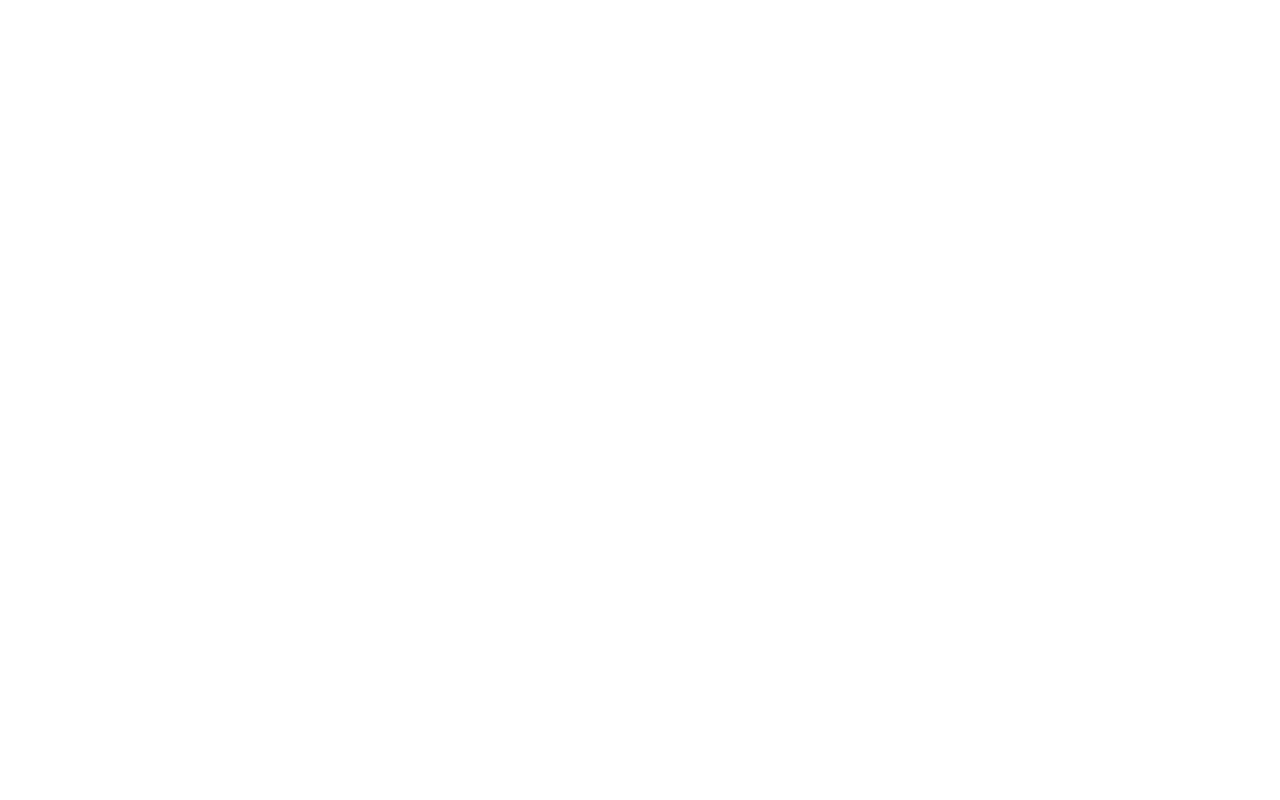
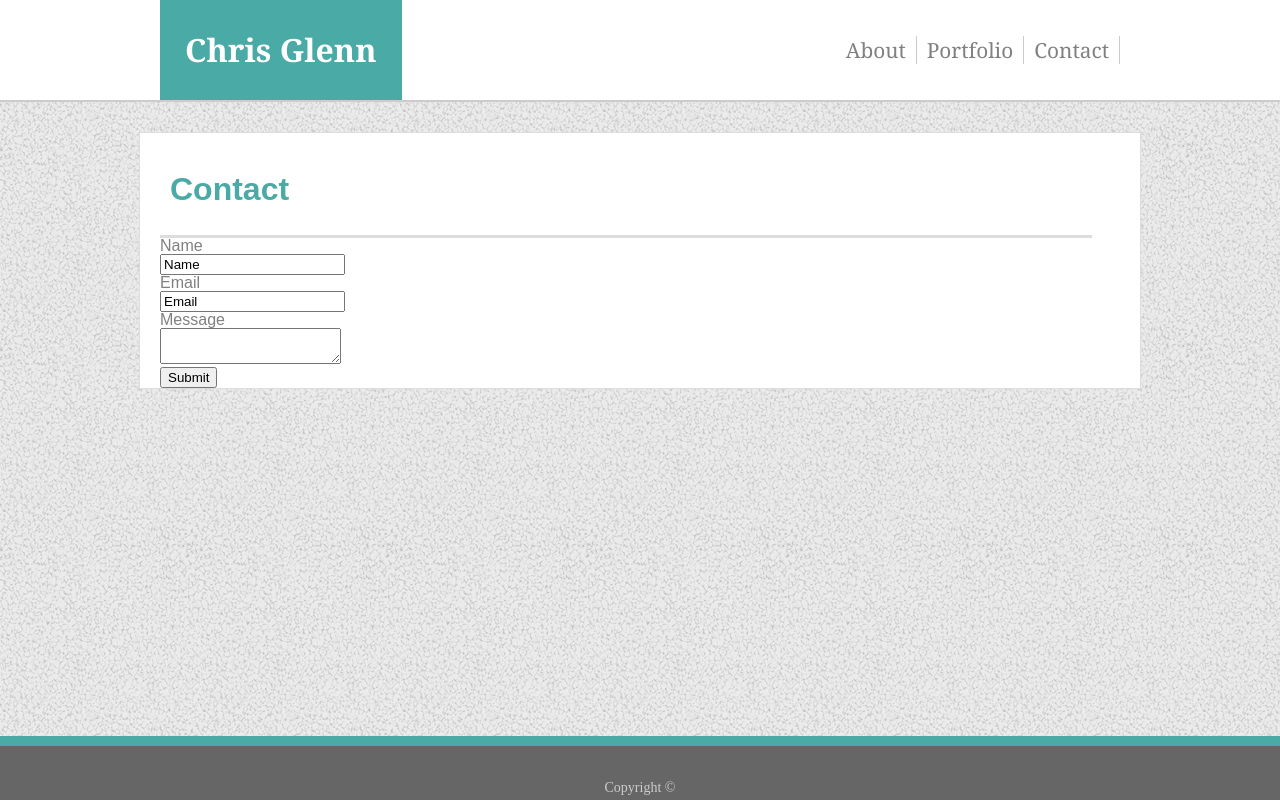
Before and after one commit to Glenn409/Basic-Portfolio, a plain HTML site: page contact.html in a window 1280 px wide. Drawn offline with Linux system fonts and the light colour scheme.

Commit message:
finished index.html started contact.html

```diff
--- a/contact.html
+++ b/contact.html
@@ -0,0 +1,46 @@
+<!DOCTYPE html>
+<html lang="en">
+<head>
+    <meta charset="UTF-8">
+    <meta name="viewport" content="width=device-width, initial-scale=1.0">
+    <meta http-equiv="X-UA-Compatible" content="ie=edge">
+    <link rel='stylesheet' type="text/css" href="css/reset.css">
+    <link rel="stylesheet" type="text/css" href='css/style.css'>
+    <title>Basic Portfolio</title>
+</head>
+<body>
+    <!-- creating the nav bar -->
+    <nav>
+        <div class="nav-container">
+            <div id="name">
+                <h1>Chris Glenn</h1>
+            </div>
+
+            <div class='pages'>
+                <p><a href="index.html">About</a></p>
+                <p><a href="portfolio.html">Portfolio</a></p>
+                <p><a href="contact.html">Contact</a></p>
+            </div>
+        </div>
+    </nav>
+
+    <div class="container">
+        <h1>Contact</h1>
+        <form>
+            Name <br>
+            <input type='text' value="Name"><br>
+            Email <br>
+            <input type='text' value='Email'><br>
+            Message<br>
+            <textarea></textarea><br>
+            <input type='submit'>
+        </form>
+    </div>
+    <!-- creating the footer -->
+    <footer id='footer'>
+        <div id='green'></div>
+        <div id='copyright'>Copyright &#169;</div>
+    </footer>
+
+</body>
+</html>
--- a/css/style.css
+++ b/css/style.css
@@ -1,23 +1,44 @@
+body {
+    background-image: url("../images/gravel.png");
+}
 nav{
+    background-color:white;
     height:100px;
     border-bottom: 2px solid #CCCCCC;
 }
 img {
-    width:200px;
+    width:250px;
     height:auto;
+    margin-right:20px;
+    border:1px solid #dddddd;
 }
 .container{
+    background-color:white;
+    padding:0px 20px 0px 20px;
     margin:auto;
     margin-top:30px;
-    border:2px solid #CCCCCC;
+    border:1px solid #dddddd;
+    color:grey;
 }
 .container h1{
     font-weight:bold;
     padding:40px 10px 30px 10px;
     font-size:2em;
     color:#4aaaa5;
-    border-bottom:1px solid #CCCCCC;
+    border-bottom:3px solid #dddddd;
     width:95%;
+}
+
+.first-row {
+    margin-top:20px;
+    display: flex;
+    line-height: 2;
+    padding-bottom:10px;
+
+}
+.para {
+    padding: 10px 0px 10px 0px;
+    line-height: 2;
 }
 .nav-container {
     margin:auto;
@@ -32,7 +53,7 @@ img {
 }
 .pages a{
     border-right:1px solid #CCCCCC;
-    font-size: 1.5em;
+    font-size: 1.3em;
     text-decoration: none;
     color:grey;
     padding:0px 10px 0px 10px;
@@ -43,7 +64,7 @@ img {
 }
 #name{
     background-color:#4aaaa5;
-    border:1px solid #CCCCCC;
+
     color:white;
     display:flex;
     align-items: center;
@@ -54,3 +75,21 @@ img {
     padding:0px 25px 0px 25px;
     font-size:2em;
 }
+#footer{
+    text-align: center;
+    position:absolute;
+    bottom:0;
+    width:100%;
+}
+#green{
+    background-color:#4AAAA5;
+    height:10px;
+}
+#copyright{
+    padding-top:35px;
+    padding-bottom:5px;
+    color:#CCCCCC;
+    background-color:#666666;
+    font-size:14px;
+
+}
```
Also changed, not shown: index.html (+16 -7 lines), portfolio.html (+33 -0 lines), images/gravel.png (added).
